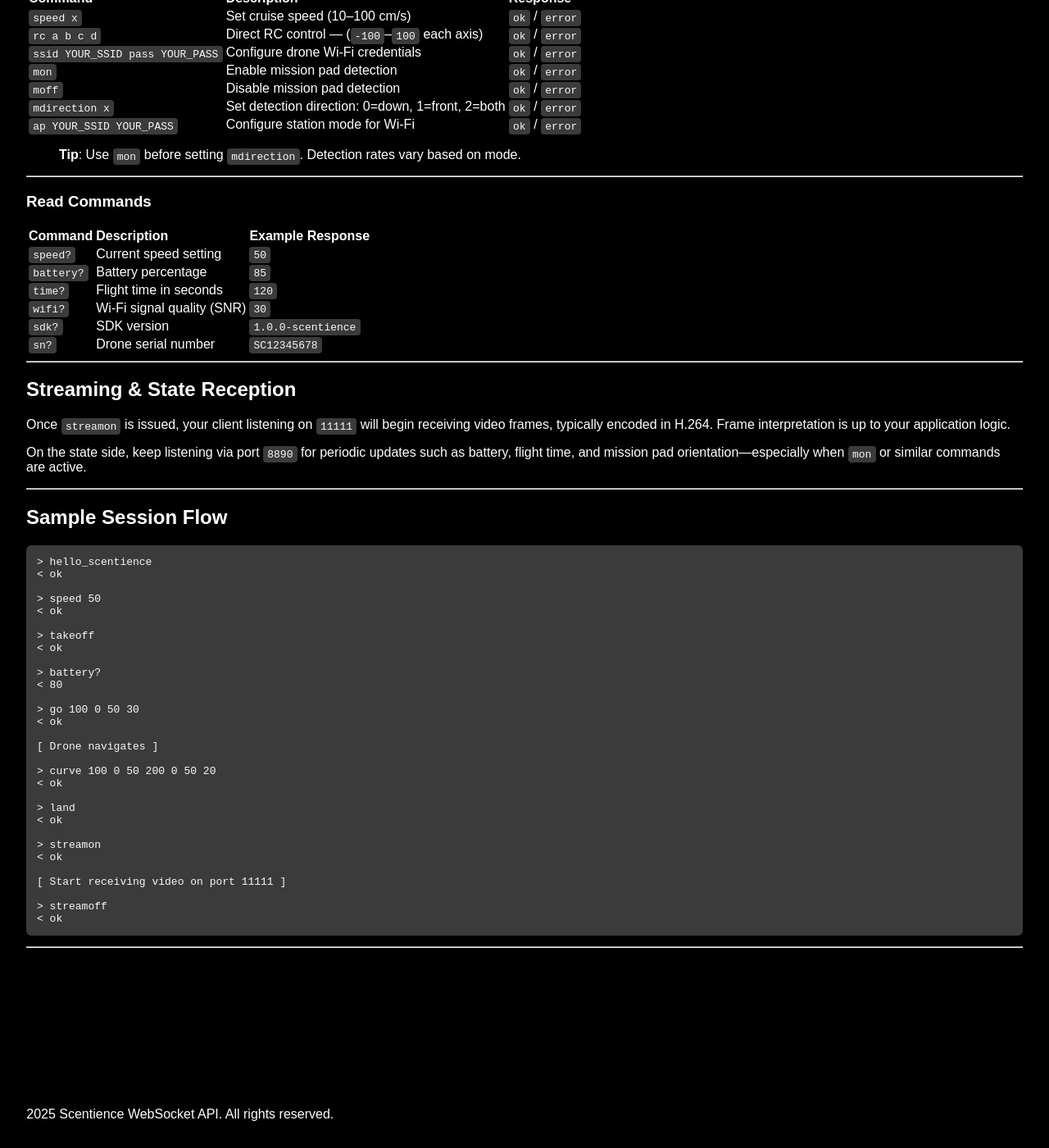
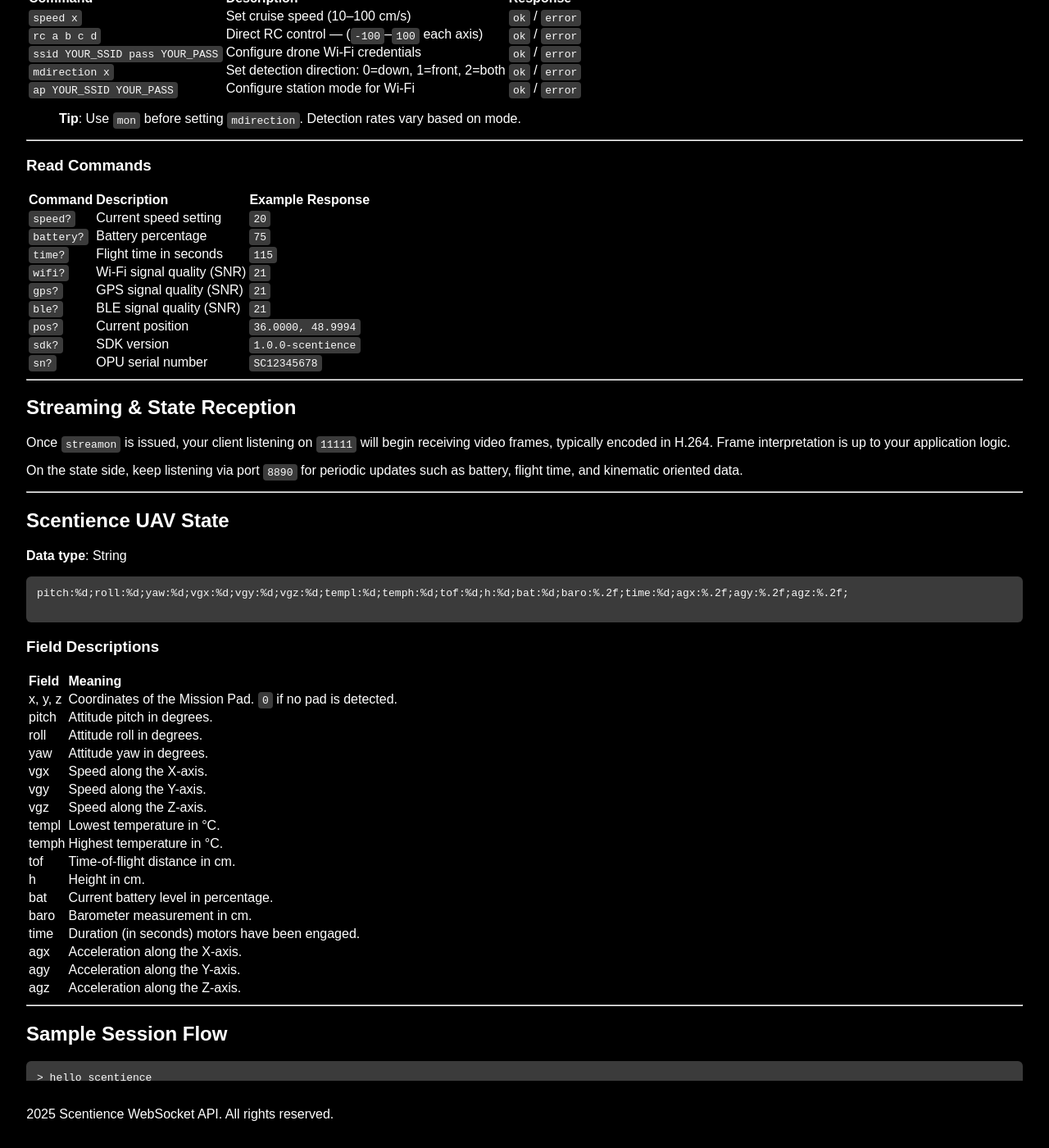
Before and after one commit to Scentience/docs-api, a Jekyll site: the page built from sockets-uav-api.md, in a window 1280 px wide and 1400 px high, scrolled down 1812 px. Shown: the whole window at 82% size. Built offline with Jekyll 4.4.1, drawn with Linux system fonts in a browser that asks for light colours.

Commit message:
update with release notes, formatting

````diff
--- a/sockets-uav-api.md
+++ b/sockets-uav-api.md
@@ -103,8 +103,6 @@
 | `speed x`                       | Set cruise speed (10–100 cm/s)                   | `ok` / `error` |
 | `rc a b c d`                    | Direct RC control — (`-100`–`100` each axis)     | `ok` / `error` |
 | `ssid YOUR_SSID pass YOUR_PASS` | Configure drone Wi-Fi credentials                | `ok` / `error` |
-| `mon`                           | Enable mission pad detection                     | `ok` / `error` |
-| `moff`                          | Disable mission pad detection                    | `ok` / `error` |
 | `mdirection x`                  | Set detection direction: 0=down, 1=front, 2=both | `ok` / `error` |
 | `ap YOUR_SSID YOUR_PASS`        | Configure station mode for Wi-Fi                 | `ok` / `error` |
 
@@ -116,12 +114,15 @@
 
 | Command    | Description                | Example Response   |
 | ---------- | -------------------------- | ------------------ |
-| `speed?`   | Current speed setting      | `50`               |
-| `battery?` | Battery percentage         | `85`               |
-| `time?`    | Flight time in seconds     | `120`              |
-| `wifi?`    | Wi-Fi signal quality (SNR) | `30`               |
+| `speed?`   | Current speed setting      | `20`               |
+| `battery?` | Battery percentage         | `75`               |
+| `time?`    | Flight time in seconds     | `115`              |
+| `wifi?`    | Wi-Fi signal quality (SNR) | `21`               |
+| `gps?`     | GPS signal quality (SNR)   | `21`               |
+| `ble?`     | BLE signal quality (SNR)   | `21`               |
+| `pos?`     | Current position           | `36.0000, 48.9994` |
 | `sdk?`     | SDK version                | `1.0.0-scentience` |
-| `sn?`      | Drone serial number        | `SC12345678`       |
+| `sn?`      | OPU serial number          | `SC12345678`       |
 
 ---
 
@@ -129,7 +130,39 @@
 
 Once `streamon` is issued, your client listening on `11111` will begin receiving video frames, typically encoded in H.264. Frame interpretation is up to your application logic.
 
-On the state side, keep listening via port `8890` for periodic updates such as battery, flight time, and mission pad orientation—especially when `mon` or similar commands are active.
+On the state side, keep listening via port `8890` for periodic updates such as battery, flight time, and kinematic oriented data.
+
+---
+## Scentience UAV State
+
+**Data type**: String
+
+```
+pitch:%d;roll:%d;yaw:%d;vgx:%d;vgy:%d;vgz:%d;templ:%d;temph:%d;tof:%d;h:%d;bat:%d;baro:%.2f;time:%d;agx:%.2f;agy:%.2f;agz:%.2f;
+
+```
+
+### Field Descriptions
+
+| Field   | Meaning                                                                 |
+|---------|-------------------------------------------------------------------------|
+| x, y, z | Coordinates of the Mission Pad. `0` if no pad is detected.              |
+| pitch   | Attitude pitch in degrees.                                              |
+| roll    | Attitude roll in degrees.                                               |
+| yaw     | Attitude yaw in degrees.                                                |
+| vgx     | Speed along the X-axis.                                                 |
+| vgy     | Speed along the Y-axis.                                                 |
+| vgz     | Speed along the Z-axis.                                                 |
+| templ   | Lowest temperature in °C.                                               |
+| temph   | Highest temperature in °C.                                              |
+| tof     | Time-of-flight distance in cm.                                          |
+| h       | Height in cm.                                                           |
+| bat     | Current battery level in percentage.                                    |
+| baro    | Barometer measurement in cm.                                            |
+| time    | Duration (in seconds) motors have been engaged.                         |
+| agx     | Acceleration along the X-axis.                                          |
+| agy     | Acceleration along the Y-axis.                                          |
+| agz     | Acceleration along the Z-axis.                                          |
 
 ---
 
````
Also changed, not shown: _layouts/default.html (+17 -12 lines), access-keys.md (added, +6 -0 lines), release-notes-ble-api.md (added, +21 -0 lines), release-notes-models-api.md (added, +26 -0 lines), release-notes-sockets-api.md (added, +21 -0 lines), README.md.
